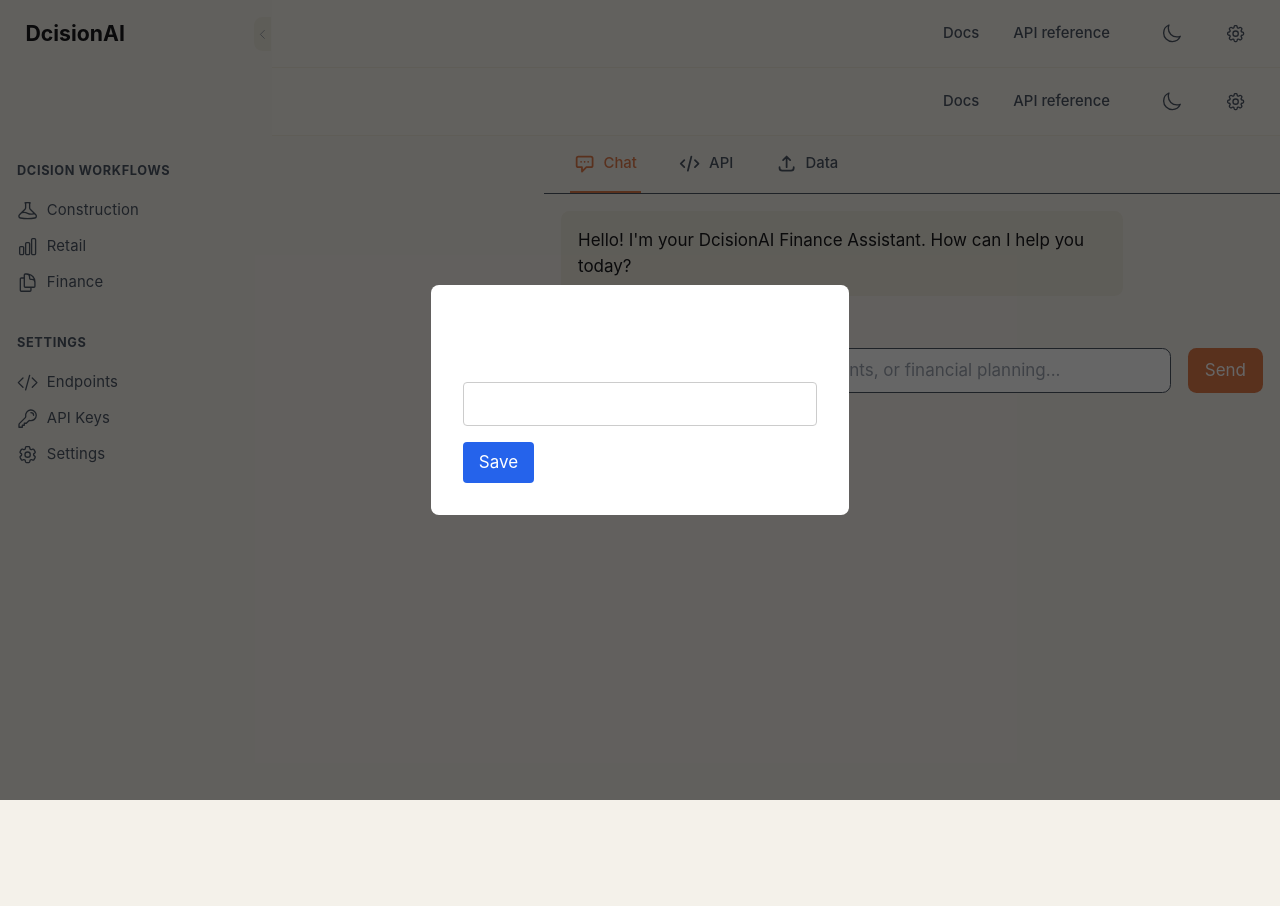
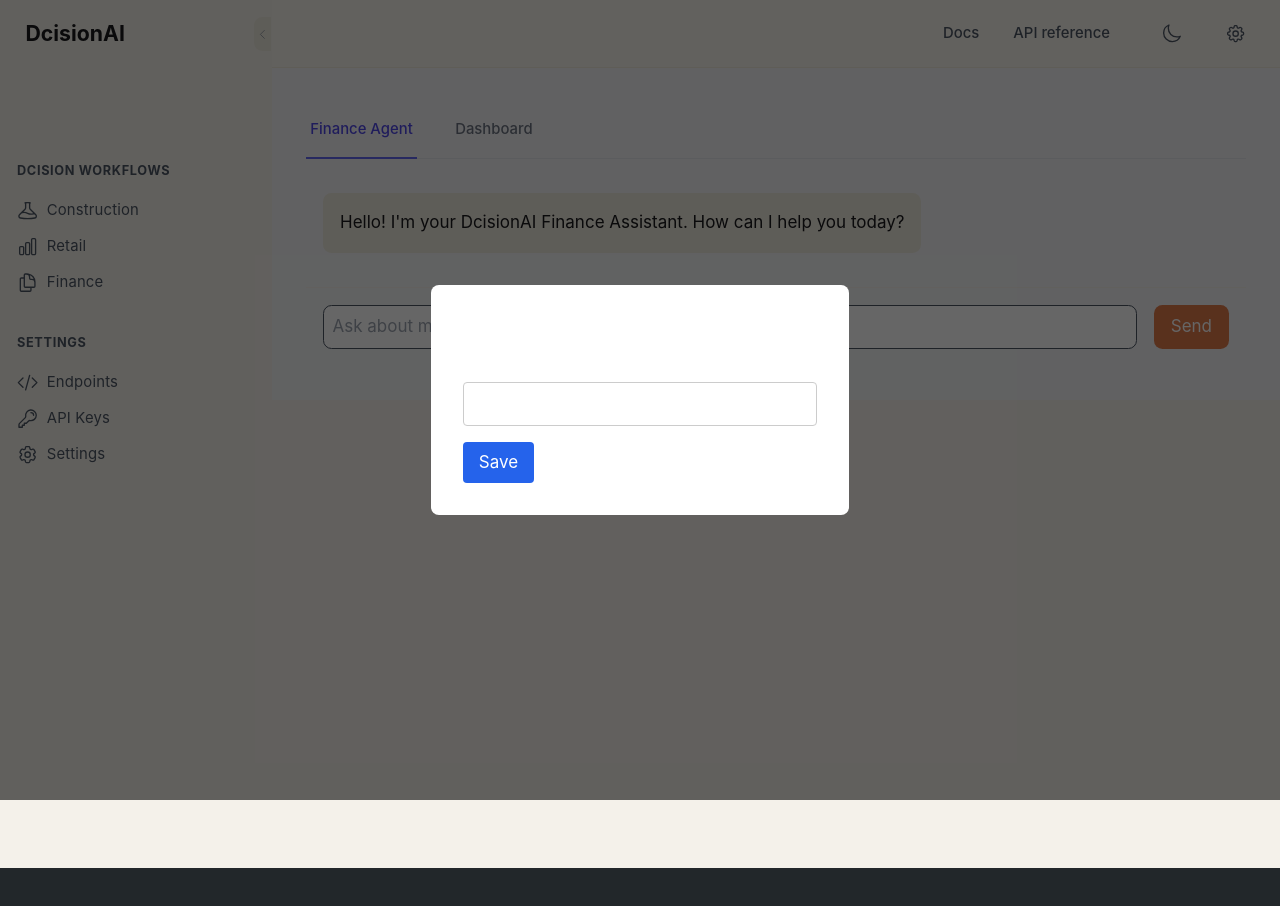
Before and after one commit to DcisionAI/dcision-platform, a Next.js app: page /finance in a window 1280 px wide. Shown: the top 906 px of the page. After the commit the page ends 868 px from the top, so only its background shows below. Built offline with nearby package versions, Linux system fonts and the light colour scheme; a web font is replaced by a local one.

Commit message:
refactor: Organize workflows into domain-specific directories

```diff
--- a/src/components/FinanceTabs.tsx
+++ /dev/null
@@ -1,157 +0,0 @@
-import React, { useState } from 'react';
-import { useTheme } from '@/components/layout/ThemeContext';
-import FinanceAgent from './FinanceAgent';
-import AgentInterface from './AgentInterface';
-
-interface Tab {
-  id: string;
-  label: string;
-  icon: React.ReactNode;
-}
-
-const tabs: Tab[] = [
-  {
-    id: 'chat',
-    label: 'Chat',
-    icon: (
-      <svg className="w-5 h-5" fill="none" stroke="currentColor" viewBox="0 0 24 24">
-        <path strokeLinecap="round" strokeLinejoin="round" strokeWidth={2} d="M8 10h.01M12 10h.01M16 10h.01M9 16H5a2 2 0 01-2-2V6a2 2 0 012-2h14a2 2 0 012 2v8a2 2 0 01-2 2h-5l-5 5v-5z" />
-      </svg>
-    ),
-  },
-  {
-    id: 'api',
-    label: 'API',
-    icon: (
-      <svg className="w-5 h-5" fill="none" stroke="currentColor" viewBox="0 0 24 24">
-        <path strokeLinecap="round" strokeLinejoin="round" strokeWidth={2} d="M10 20l4-16m4 4l4 4-4 4M6 16l-4-4 4-4" />
-      </svg>
-    ),
-  },
-  {
-    id: 'data',
-    label: 'Data',
-    icon: (
-      <svg className="w-5 h-5" fill="none" stroke="currentColor" viewBox="0 0 24 24">
-        <path strokeLinecap="round" strokeLinejoin="round" strokeWidth={2} d="M4 16v1a3 3 0 003 3h10a3 3 0 003-3v-1m-4-8l-4-4m0 0L8 8m4-4v12" />
-      </svg>
-    ),
-  },
-];
-
-const FinanceTabs: React.FC = () => {
-  const { theme } = useTheme();
-  const [activeTab, setActiveTab] = useState('chat');
-  const [isDragging, setIsDragging] = useState(false);
-
-  const handleDragOver = (e: React.DragEvent) => {
-    e.preventDefault();
-    setIsDragging(true);
-  };
-
-  const handleDragLeave = (e: React.DragEvent) => {
-    e.preventDefault();
-    setIsDragging(false);
-  };
-
-  const handleDrop = (e: React.DragEvent) => {
-    e.preventDefault();
-    setIsDragging(false);
-    const files = Array.from(e.dataTransfer.files);
-    // TODO: Handle file upload
-    console.log('Dropped files:', files);
-  };
-
-  const renderTabContent = () => {
-    switch (activeTab) {
-      case 'chat':
-        return <FinanceAgent />;
-      case 'api':
-        return (
-          <AgentInterface
-            agentName="Finance"
-            baseUrl="/api/dcisionai/chat"
-            defaultRequestBody='{\n  "message": "Your message here"\n}'
-          />
-        );
-      case 'data':
-        return (
-          <div className="p-6">
-            <h2 className="text-2xl font-bold mb-4">Upload Data</h2>
-            <div
-              className={`border-2 border-dashed rounded-lg p-8 text-center ${
-                isDragging
-                  ? 'border-docs-accent bg-docs-accent/10'
-                  : theme === 'dark'
-                  ? 'border-docs-dark-muted'
-                  : 'border-docs-muted'
-              }`}
-              onDragOver={handleDragOver}
-              onDragLeave={handleDragLeave}
-              onDrop={handleDrop}
-            >
-              <svg
-                className={`w-12 h-12 mx-auto mb-4 ${
-                  theme === 'dark' ? 'text-docs-dark-muted' : 'text-docs-muted'
-                }`}
-                fill="none"
-                stroke="currentColor"
-                viewBox="0 0 24 24"
-              >
-                <path
-                  strokeLinecap="round"
-                  strokeLinejoin="round"
-                  strokeWidth={2}
-                  d="M7 16a4 4 0 01-.88-7.903A5 5 0 1115.9 6L16 6a5 5 0 011 9.9M15 13l-3-3m0 0l-3 3m3-3v12"
-                />
-              </svg>
-              <p className={`text-lg mb-2 ${theme === 'dark' ? 'text-docs-dark-text' : 'text-docs-text'}`}>
-                Drag and drop your files here
-              </p>
-              <p className={`text-sm ${theme === 'dark' ? 'text-docs-dark-muted' : 'text-docs-muted'}`}>
-                Supported formats: CSV, JSON, Excel
-              </p>
-            </div>
-          </div>
-        );
-      default:
-        return null;
-    }
-  };
-
-  return (
-    <div className="flex flex-col h-full">
-      {/* Tabs */}
-      <div className={`border-b ${theme === 'dark' ? 'border-docs-dark-muted' : 'border-docs-muted'}`}>
-        <nav className="flex space-x-8 px-6" aria-label="Tabs">
-          {tabs.map((tab) => (
-            <button
-              key={tab.id}
-              onClick={() => setActiveTab(tab.id)}
-              className={`
-                flex items-center py-4 px-1 border-b-2 font-medium text-sm
-                ${
-                  activeTab === tab.id
-                    ? 'border-docs-accent text-docs-accent'
-                    : `border-transparent ${
-                        theme === 'dark' ? 'text-docs-dark-muted' : 'text-docs-muted'
-                      } hover:${theme === 'dark' ? 'text-docs-dark-text' : 'text-docs-text'}`
-                }
-              `}
-            >
-              {tab.icon}
-              <span className="ml-2">{tab.label}</span>
-            </button>
-          ))}
-        </nav>
-      </div>
-
-      {/* Tab Content */}
-      <div className="flex-1 overflow-hidden">
-        {renderTabContent()}
-      </div>
-    </div>
-  );
-};
-
-export default FinanceTabs;
--- a/src/pages/construction.tsx
+++ b/src/pages/construction.tsx
@@ -1,5 +1,5 @@
 import React from 'react';
-import ConstructionWorkflowTabs from '@/components/ConstructionWorkflowTabs';
+import ConstructionWorkflowTabs from '@/workflows/construction/components/ConstructionWorkflowTabs';
 
 const ConstructionPage: React.FC = () => {
   return (
--- a/src/pages/finance.tsx
+++ b/src/pages/finance.tsx
@@ -1,14 +1,11 @@
 import React from 'react';
-import Layout from '@/components/Layout';
-import FinanceTabs from '@/components/FinanceTabs';
+import FinanceTabs from '@/workflows/finance/components/FinanceTabs';
 
 const FinancePage: React.FC = () => {
   return (
-    <Layout>
-      <div className="h-full">
-        <FinanceTabs />
-      </div>
-    </Layout>
+    <div className="h-full bg-gray-100">
+      <FinanceTabs />
+    </div>
   );
 };
 
--- a/src/pages/retail.tsx
+++ b/src/pages/retail.tsx
@@ -1,6 +1,6 @@
 import React from 'react';
 import Layout from '@/components/Layout';
-import RetailTabs from '@/components/RetailTabs';
+import RetailTabs from '@/workflows/retail/components/RetailTabs';
 
 const RetailPage: React.FC = () => {
   return (
--- a/src/components/ConstructionWorkflowTabs.tsx
+++ b/src/workflows/construction/components/ConstructionWorkflowTabs.tsx
@@ -1,6 +1,6 @@
 import React, { useState, useEffect } from 'react';
 import { useTheme } from '@/components/layout/ThemeContext';
-import ApiInterfaceConstruction from '@/components/ApiInterfaceConstruction';
+import ApiInterfaceConstruction from './ApiInterfaceConstruction';
 import AgentChat from '@/components/AgentChat';
 import StaticDashboard from '@/components/StaticDashboard';
 import IntentAnalysisDisplay from '@/components/IntentAnalysisDisplay';
--- /dev/null
+++ b/src/workflows/finance/components/FinanceTabs.tsx
@@ -0,0 +1,42 @@
+import React, { useState } from 'react';
+import FinanceAgent from './FinanceAgent';
+import UnderDevelopment from '@/components/UnderDevelopment';
+
+const FinanceTabs: React.FC = () => {
+  const [activeTab, setActiveTab] = useState('agent');
+
+  return (
+    <div className="p-4 sm:p-6 lg:p-8 h-full">
+      <div className="mb-4 border-b border-gray-200">
+        <nav className="-mb-px flex space-x-8" aria-label="Tabs">
+          <button
+            onClick={() => setActiveTab('agent')}
+            className={`${
+              activeTab === 'agent'
+                ? 'border-indigo-500 text-indigo-600'
+                : 'border-transparent text-gray-500 hover:text-gray-700 hover:border-gray-300'
+            } whitespace-nowrap py-4 px-1 border-b-2 font-medium text-sm`}
+          >
+            Finance Agent
+          </button>
+          <button
+            onClick={() => setActiveTab('dashboard')}
+            className={`${
+              activeTab === 'dashboard'
+                ? 'border-indigo-500 text-indigo-600'
+                : 'border-transparent text-gray-500 hover:text-gray-700 hover:border-gray-300'
+            } whitespace-nowrap py-4 px-1 border-b-2 font-medium text-sm`}
+          >
+            Dashboard
+          </button>
+        </nav>
+      </div>
+      <div>
+        {activeTab === 'agent' && <FinanceAgent />}
+        {activeTab === 'dashboard' && <UnderDevelopment pageName="Finance Dashboard" />}
+      </div>
+    </div>
+  );
+};
+
+export default FinanceTabs;
```
Also changed, not shown: src/workflows/construction/components/ApiInterfaceConstruction.tsx (renamed from src/components/ApiInterfaceConstruction.tsx), src/workflows/finance/components/FinanceAgent.tsx (renamed from src/components/FinanceAgent.tsx), src/workflows/retail/components/RetailTabs.tsx (renamed from src/components/RetailTabs.tsx).
